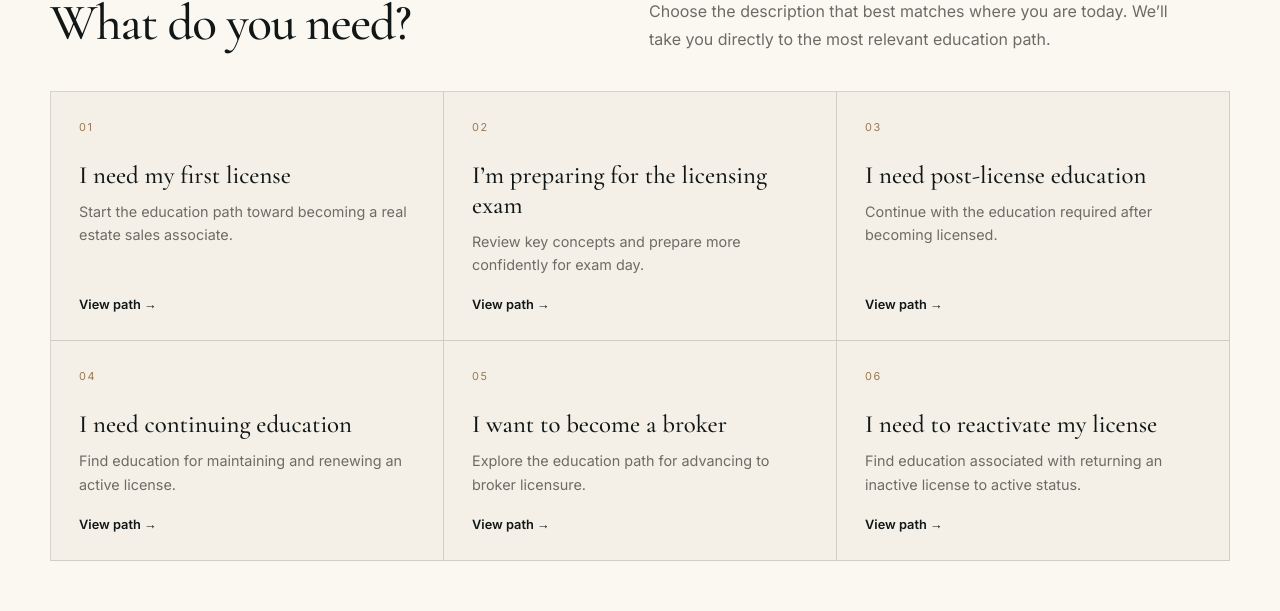
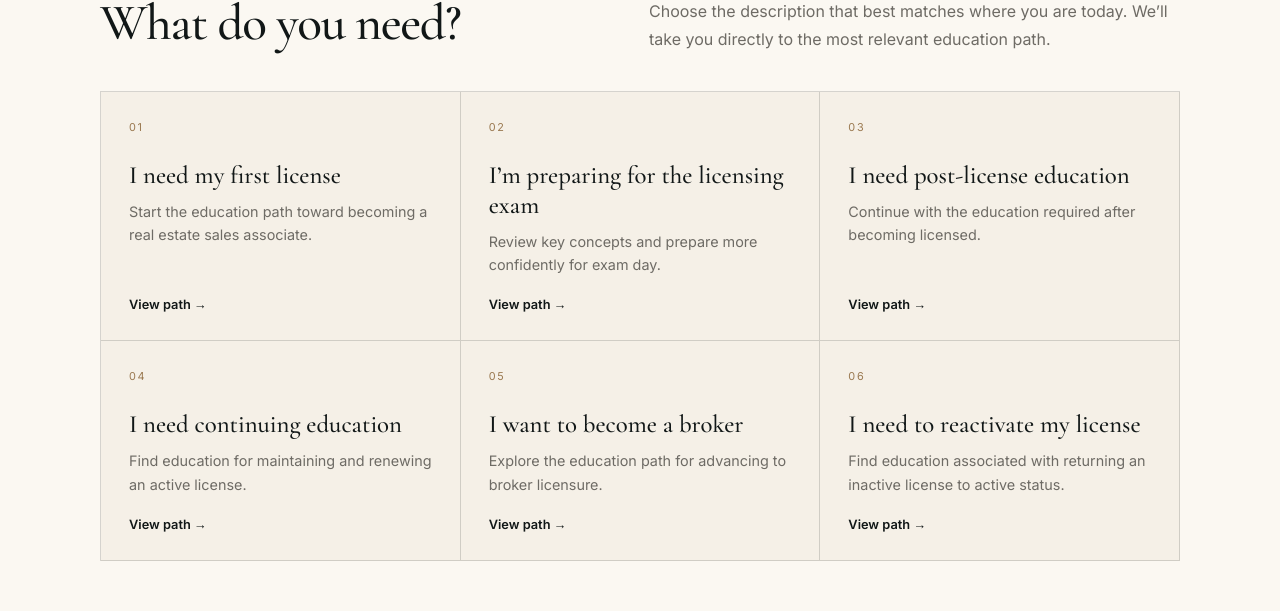
Before and after one commit to BrianLook/Greyson-Institute-Website, a Next.js app: page /courses in a window 1280 px wide. Shown: the part 815-1426 px from the top of the page. Built offline with nearby package versions, Linux system fonts and the light colour scheme.

Commit message:
Lock Find Your Path to three-column grid

```diff
--- a/app/courses/page.tsx
+++ b/app/courses/page.tsx
@@ -138,6 +138,7 @@ export default function CoursesPage() {
         id="find-your-path"
         className="container"
         style={{
+          maxWidth: "1080px",
           marginBottom: "100px",
           scrollMarginTop: "150px",
         }}
@@ -148,7 +149,7 @@ export default function CoursesPage() {
           style={{
             display: "grid",
             gridTemplateColumns:
-              "repeat(auto-fit, minmax(min(100%, 360px), 1fr))",
+              "repeat(auto-fit, minmax(320px, 1fr))",
             gap: "18px",
             marginBottom: "38px",
           }}
@@ -179,7 +180,7 @@ export default function CoursesPage() {
           style={{
             display: "grid",
             gridTemplateColumns:
-              "repeat(auto-fit, minmax(min(100%, 360px), 1fr))",
+              "repeat(auto-fit, minmax(320px, 1fr))",
             borderTop: "1px solid rgba(17, 23, 23, 0.16)",
             borderLeft: "1px solid rgba(17, 23, 23, 0.16)",
           }}
@@ -189,7 +190,7 @@ export default function CoursesPage() {
               key={path.label}
               href={path.href}
               style={{
-                minHeight: "205px",
+                minHeight: "220px",
                 padding: "28px",
                 borderRight: "1px solid rgba(17, 23, 23, 0.16)",
                 borderBottom: "1px solid rgba(17, 23, 23, 0.16)",
```
